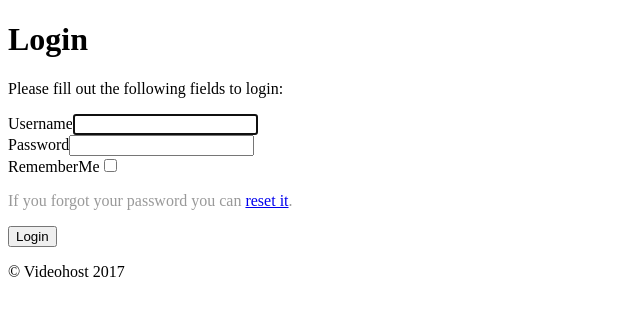
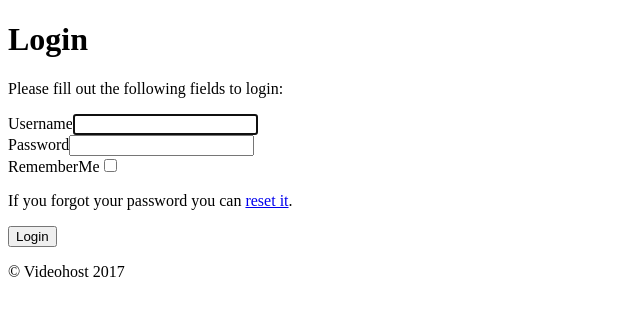
Before and after one commit to iSkile/videohost, a Yii app: template frontend/views/site/login.php in a window 1280 px wide. Shown: the top 316 px of the page, without its empty margins (0-640 px from the left). Run offline with PHP 8.4 and a stand-in for Yii, Linux system fonts and the light colour scheme; the template is opened without the code that fills it, so the values that code supplies are empty; form fields are guessed from the names that the template uses; some libraries are stand-ins or nearby versions.

Commit message:
Delete default color

```diff
--- a/frontend/views/site/login.php
+++ b/frontend/views/site/login.php
@@ -25,7 +25,7 @@ $this->params['breadcrumbs'][] = $this->title;
 
                 <?= $form->field($model, 'rememberMe')->checkbox() ?>
 
-                <div style="color:#999;margin:1em 0">
+            <div style="margin:1em 0">
                     If you forgot your password you can <?= Html::a('reset it', ['site/request-password-reset']) ?>.
                 </div>
 
```
